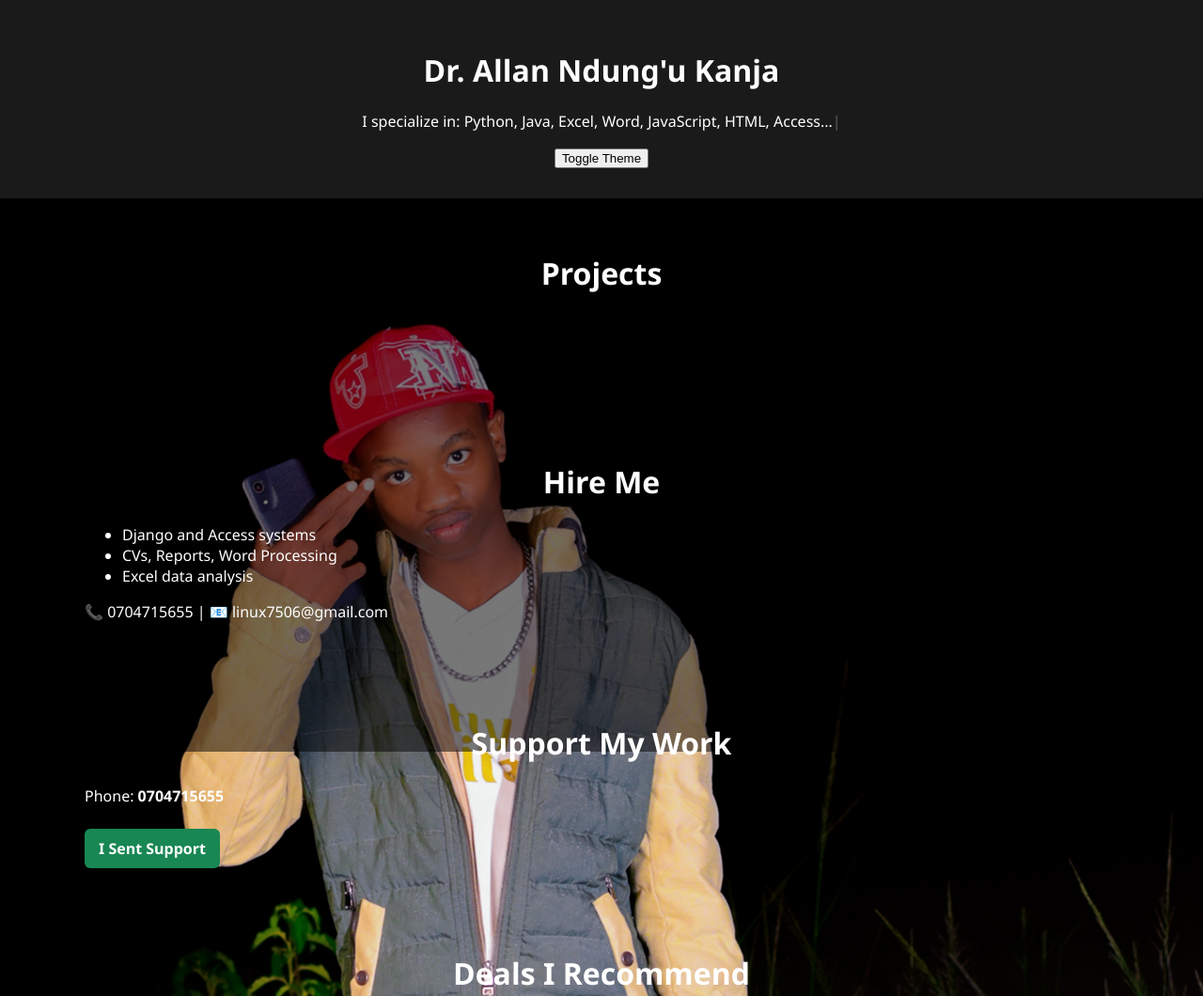
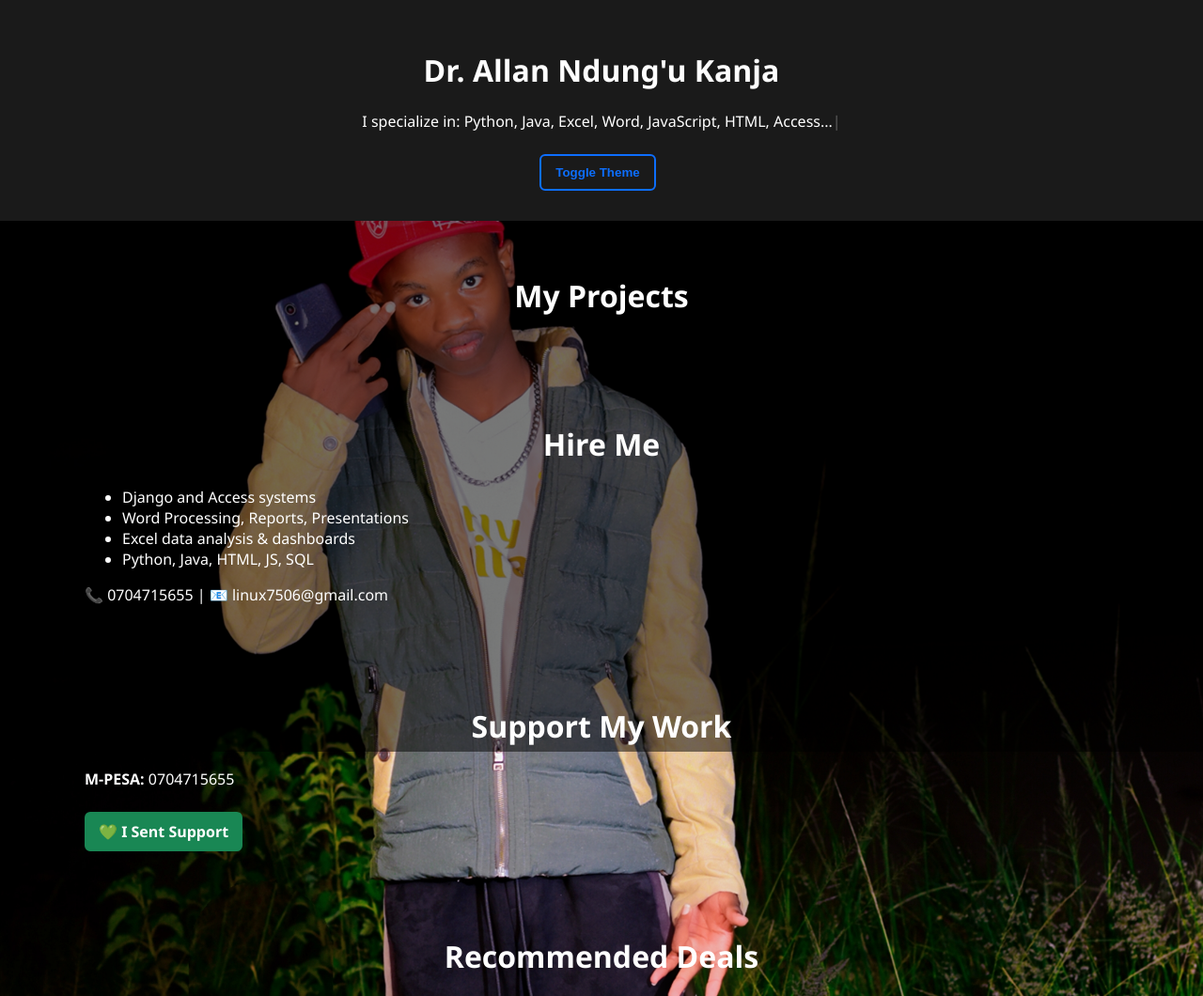
Before and after one commit to Buggy7506/Allan-portfolio, a Django app: page / in a window 1280 px wide. Shown: the top 1060 px of the page at 94% size. Run offline with Django 5.2, Linux system fonts and the light colour scheme; data that the repository does not hold is empty.

Commit message:
Update index.html

```diff
--- a/portfolio/templates/portfolio/index.html
+++ b/portfolio/templates/portfolio/index.html
@@ -1,33 +1,41 @@
  {% extends 'portfolio/base.html' %}
 {% load static %}
-{% block title %}My Portfolio{% endblock %}
+{% block title %}My Projects - Allan Ndung'u Kanja{% endblock %}
 
 {% block content %}
 <header>
   <h1>Dr. Allan Ndung'u Kanja</h1>
   <p><span id="typed-text"></span><span class="cursor">|</span></p>
-  <button onclick="toggleTheme()">Toggle Theme</button>
+  <button onclick="toggleTheme()" class="btn btn-outline-primary">Toggle Theme</button>
 </header>
 
 <section class="container">
-  <h2 class="section-title">Projects</h2>
+  <h2 class="section-title">My Projects</h2>
   <div class="row">
     {% for project in projects %}
-      <div class="col-md-4">
+      <div class="col-md-4" data-aos="fade-up">
         <div class="card">
           {% if project.image %}
-            <img src="{{ project.image.url }}" alt="{{ project.title }}">
+            <img src="{{ project.image.url }}" alt="{{ project.title }}" class="card-img-top">
           {% endif %}
           <div class="card-body">
             <h5>{{ project.title }}</h5>
             <p>{{ project.description }}</p>
             <p><strong>{{ project.technology }}</strong></p>
+
             {% if project.github_link %}
-              <a href="{{ project.github_link }}" target="_blank">View Code</a>
-              <a href="/media/Allan_Ndungu_Kanja_CV.pdf" class="btn btn-primary mt-3" download>
-                Download My CV
+              <a href="{{ project.github_link }}" target="_blank" class="btn btn-outline-primary">
+                🔗 View on GitHub
               </a>
             {% endif %}
+            {% if project.demo_link %}
+              <a href="{{ project.demo_link }}" target="_blank" class="btn btn-success">
+                🌐 Live Demo
+              </a>
+            {% endif %}
+            <a href="/media/Allan_Ndungu_Kanja_CV.pdf" download class="btn btn-secondary">
+              📄 Download My CV
+            </a>
           </div>
         </div>
       </div>
@@ -35,64 +43,39 @@
   </div>
 </section>
 
-<!-- AdSense Placeholder -->
-<section class="container">
-  <ins class="adsbygoogle"
-       style="display:block; text-align:center;"
-       data-ad-client="ca-pub-3641984586289352"
-       data-ad-slot="8984320957"
-       data-ad-format="auto"
-       data-full-width-responsive="true"></ins>
-  <script>
-       (adsbygoogle = window.adsbygoogle || []).push({});
-  </script>
-</section>
-
-<!-- Hire Me -->
 <section class="container">
   <h2 class="section-title">Hire Me</h2>
   <ul>
     <li>Django and Access systems</li>
-    <li>CVs, Reports, Word Processing</li>
-    <li>Excel data analysis</li>
+    <li>Word Processing, Reports, Presentations</li>
+    <li>Excel data analysis & dashboards</li>
+    <li>Python, Java, HTML, JS, SQL</li>
   </ul>
   <p>📞 0704715655 | 📧 linux7506@gmail.com</p>
 </section>
 
-<!-- M-PESA Support -->
 <section class="container">
   <h2 class="section-title">Support My Work</h2>
-  <p>Phone: <strong>0704715655</strong></p>
-  <a href="sms:+254704715655?body=Hi%20Allan%2C%20I%20just%20sent%20a%20support%20token%20via%20M-PESA" class="btn btn-success">I Sent Support</a>
+  <p><strong>M-PESA:</strong> 0704715655</p>
+  <a href="sms:+254704715655?body=Hi%20Allan%2C%20I%20just%20sent%20a%20support%20token%20via%20M-PESA" class="btn btn-success">💚 I Sent Support</a>
 </section>
 
-<!-- Affiliate Section -->
 <section class="container">
-  <h2 class="section-title">Deals I Recommend</h2>
+  <h2 class="section-title">Recommended Deals</h2>
   <div class="row">
     <div class="col-md-6">
-      <a href="https://jumia.link/your-code">
-        <img src="https://static.jumia.co.ke/cms/img/brand/jumia.png" alt="Jumia" />
+      <a href="https://jumia.link/your-code" target="_blank">
+        <img src="https://static.jumia.co.ke/cms/img/brand/jumia.png" alt="Jumia" class="img-fluid">
         <p>Laptops on Jumia</p>
       </a>
     </div>
     <div class="col-md-6">
       <a href="https://www.hostpinnacle.co.ke/clients/aff.php?aff=3171" target="_blank">
-        <img src="https://www.hostpinnacle.co.ke/images/logo.png" alt="HostPinnacle Logo" class="img-fluid" style="max-height: 80px;">
-        <p>Fast Web Hosting in Kenya – Powered by HostPinnacle</p>
+        <img src="https://www.hostpinnacle.co.ke/images/logo.png" alt="HostPinnacle" class="img-fluid" style="max-height: 80px;">
+        <p>Fast Hosting by HostPinnacle</p>
       </a>
     </div>
   </div>
-</section>
-
-<!-- Contact Form -->
-<section class="container">
-  <h2 class="section-title">Contact Me</h2>
-  <form method="POST">
-    {% csrf_token %}
-    {{ form.as_p }}
-    <button type="submit" class="btn btn-primary">Send</button>
-  </form>
 </section>
 
 <footer>
```
